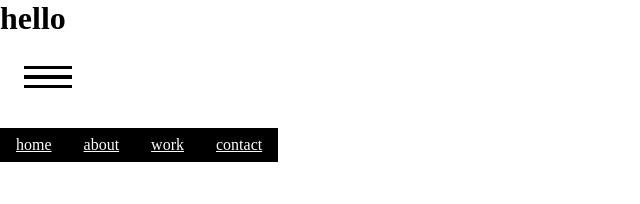
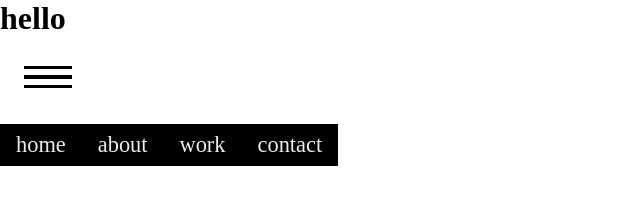
Before and after one commit to xxrobone/navigations, a plain HTML site: page index.html in a window 1280 px wide. Shown: the whole page, without its empty margins (0-640 px from the left). Drawn offline with Linux system fonts and the light colour scheme.

Commit message:
So i need to create a function that checks if object contains and array and if it does loop thru it to get the items for the submenu

```diff
--- a/index.js
+++ b/index.js
@@ -1,6 +1,25 @@
 console.log('always check connection');
 
-let navArr = [
+// test
+const data = {
+  code: 42,
+  items: [
+    {
+      id: 1,
+      name: 'foo',
+    },
+    {
+      id: 2,
+      name: 'bar',
+    },
+  ],
+};
+
+const item_name = data.items[1].name;
+console.log(item_name);
+console.log(data.items[1]);
+
+const navArr = [
   {
     title: 'home',
     href: '',
@@ -15,6 +34,11 @@ let navArr = [
     title: 'work',
     href: '',
     cls: '.nav_item',
+    submenu: [
+      { subtitle: 'proj1' },
+      { subtitle: 'proj2' },
+      { subtitle: 'proj3' },
+    ],
   },
   {
     title: 'contact',
@@ -23,8 +47,18 @@ let navArr = [
   },
 ];
 
+const sub_title1 = navArr[2].submenu[0].subtitle;
+const sub_title2 = navArr[2].submenu[1].subtitle;
+const sub_title3 = navArr[2].submenu[2].subtitle;
+console.log(`
+subtitle 1 = ${sub_title1} \n
+subtitle 2 = ${sub_title2} \n
+subtitle 3 = ${sub_title3}
+`);
+
 let nav_menu = document.querySelector('.nav_menu');
 
+/* if (Array.isArray(navArr) && navArr !== undefined && navArr !== null) { */
 navArr.forEach((i) => {
   let li = document.createElement('li');
   li.classList.add('nav_item');
@@ -32,8 +66,15 @@ navArr.forEach((i) => {
   a.classList.add('nav_item_link');
   a.innerText = i.title;
   /* trying setting href this way first
-  otherwise have and href in the array*/
+      otherwise have and href in the array*/
   a.href = `./${i.title}`;
   li.append(a);
   nav_menu.append(li);
+
+  // will have to check if object has an array of submenus and then if it does loop thru the menu to get the items.
+  // have to figure this out
 });
+
+/* } else {
+  console.log('no array found');
+} */
--- a/nav.css
+++ b/nav.css
@@ -15,10 +15,18 @@
 .nav_item {
     padding: 0.5rem 1rem;
     background-color: black;
+}
 
+.nav_item:hover {
+    background-color: #282828;
 }
 
 .nav_item_link {
-    color: white;
+    text-decoration: none;
+    font-size: 1.4rem;
+    color: #ededed;
+}
 
+.nav_item:hover .nav_item_link {
+    color: rgb(185, 185, 185);
 }
```
